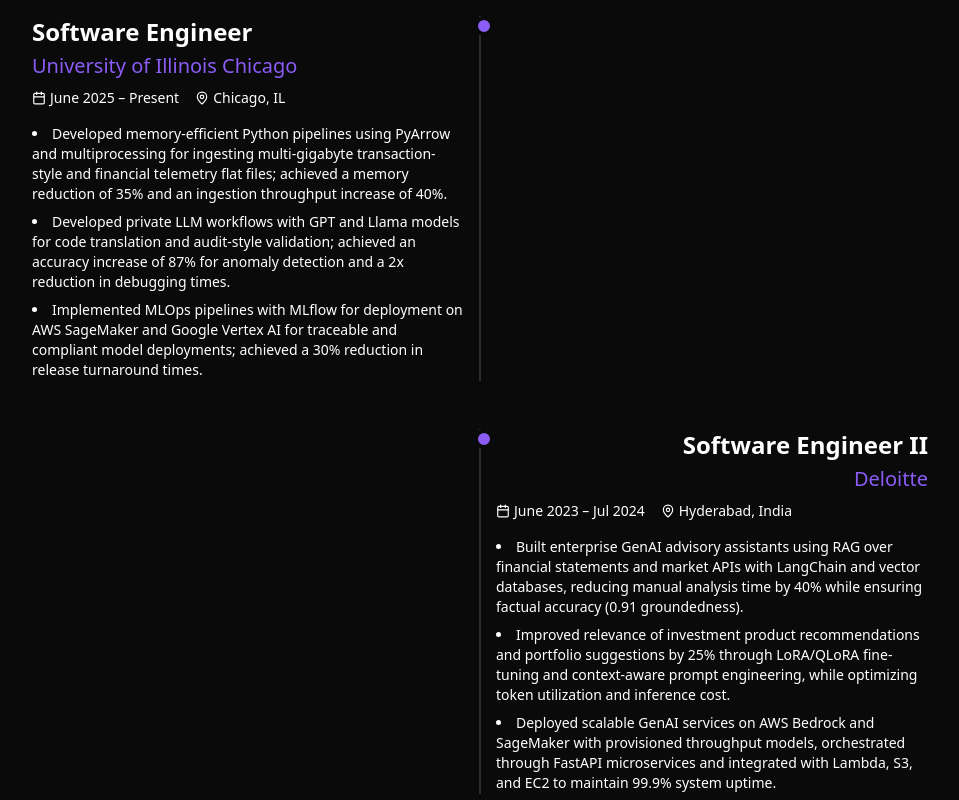
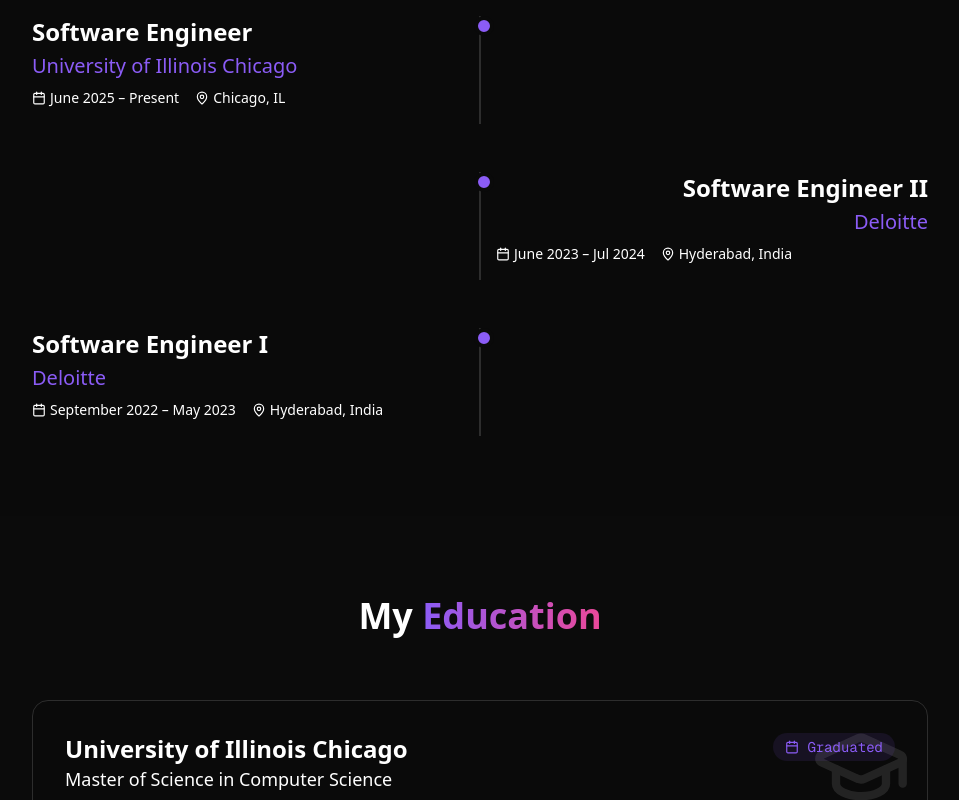
Before and after one commit to DoSomethingGreat07/My-Portfolio, a Next.js app: page / in a window 1280 px wide. Shown: the part 5740-6540 px from the top of the page, without its empty margins (160-1119 px from the left). Built offline with nearby package versions, Linux system fonts and the light colour scheme; no server answers.

Commit message:
Remove descriptions from work experiences, remove GPA and change UIC dates to Graduated

```diff
--- a/components/Education.tsx
+++ b/components/Education.tsx
@@ -18,8 +18,7 @@
     {
         degree: "Master of Science in Computer Science",
         school: "University of Illinois Chicago",
-        period: "Aug 2024 – May 2026",
-        gpa: "3.8",
+        period: "Graduated",
         coursework: "Cloud Computing, Algorithms, DBMS, Big Data Mining, Text Mining, ML on Graphs, Deep Learning with NLP"
     }
 ];
--- a/components/Experience.tsx
+++ b/components/Experience.tsx
@@ -4,39 +4,31 @@
 import { motion } from "framer-motion";
 import { Calendar, MapPin } from "lucide-react";
 
-const experience = [
+interface ExperienceItem {
+    role: string;
+    company: string;
+    period: string;
+    location: string;
+}
+
+const experience: ExperienceItem[] = [
     {
         role: "Software Engineer",
         company: "University of Illinois Chicago",
         period: "June 2025 – Present",
-        location: "Chicago, IL",
-        description: [
-            "Developed memory-efficient Python pipelines using PyArrow and multiprocessing for ingesting multi-gigabyte transaction-style and financial telemetry flat files; achieved a memory reduction of 35% and an ingestion throughput increase of 40%.",
-            "Developed private LLM workflows with GPT and Llama models for code translation and audit-style validation; achieved an accuracy increase of 87% for anomaly detection and a 2x reduction in debugging times.",
-            "Implemented MLOps pipelines with MLflow for deployment on AWS SageMaker and Google Vertex AI for traceable and compliant model deployments; achieved a 30% reduction in release turnaround times."
-        ]
+        location: "Chicago, IL"
     },
     {
         role: "Software Engineer II",
         company: "Deloitte",
         period: "June 2023 – Jul 2024",
-        location: "Hyderabad, India",
-        description: [
-            "Built enterprise GenAI advisory assistants using RAG over financial statements and market APIs with LangChain and vector databases, reducing manual analysis time by 40% while ensuring factual accuracy (0.91 groundedness).",
-            "Improved relevance of investment product recommendations and portfolio suggestions by 25% through LoRA/QLoRA fine-tuning and context-aware prompt engineering, while optimizing token utilization and inference cost.",
-            "Deployed scalable GenAI services on AWS Bedrock and SageMaker with provisioned throughput models, orchestrated through FastAPI microservices and integrated with Lambda, S3, and EC2 to maintain 99.9% system uptime."
-        ]
+        location: "Hyderabad, India"
     },
     {
         role: "Software Engineer I",
         company: "Deloitte",
         period: "September 2022 – May 2023",
-        location: "Hyderabad, India",
-        description: [
-            "Built credit risk prediction pipelines using ETL, feature engineering, and XGBoost with 5-fold cross-validation (AUC 0.86), improving loan approval accuracy by 18%.",
-            "Developed hybrid investment recommendation systems using collaborative filtering and XGBoost ranking, increasing CTR by 15% through precision-optimized ranking.",
-            "Built a fraud detection pipeline using Isolation Forest and Gradient Boosting, reducing false positives by 25%, and deployed Dockerized FastAPI APIs on AWS Lambda for real-time monitoring."
-        ]
+        location: "Hyderabad, India"
     }
 ];
 
@@ -89,12 +81,6 @@
                                                 {exp.location}
                                             </span>
                                         </div>
-
-                                        <ul className={`space-y-2 text-muted-foreground text-sm list-disc list-inside inline-block text-left`}>
-                                            {exp.description.map((item, i) => (
-                                                <li key={i}>{item}</li>
-                                            ))}
-                                        </ul>
                                     </div>
                                 </div>
                             </div>
```
